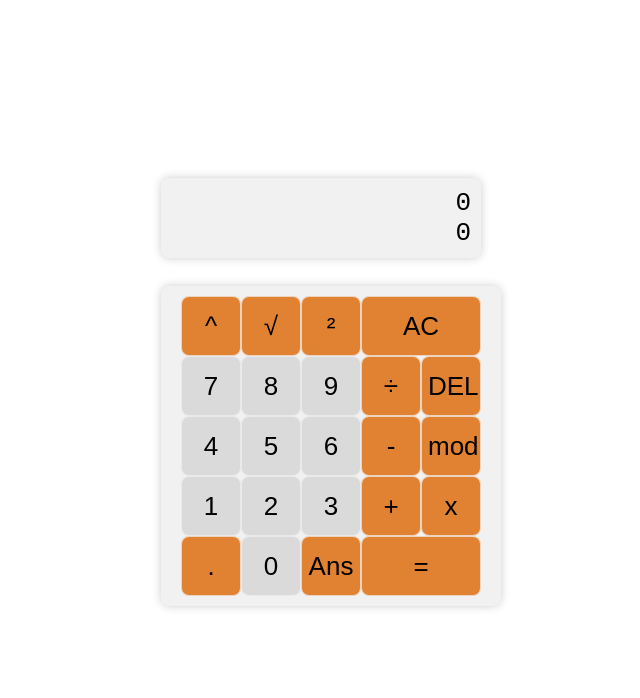
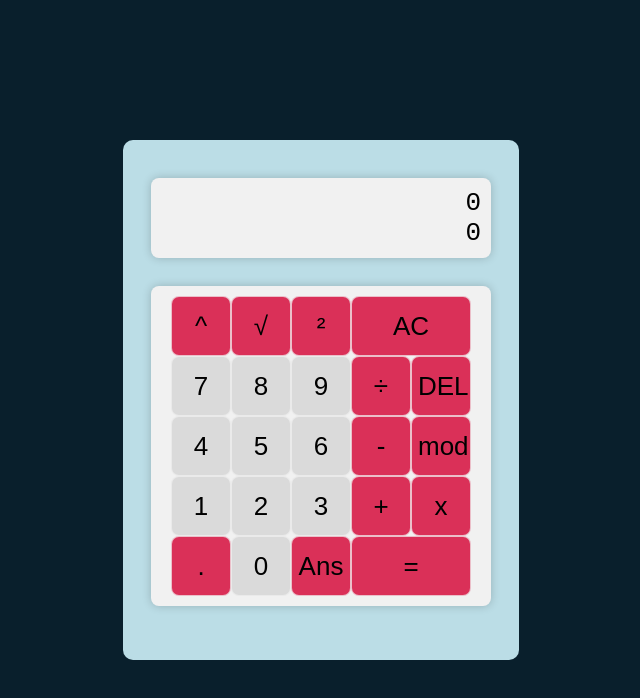
Before and after one commit to Hai5edfm/calculator-project, a React (Vite) app: page /home in a window 1280 px wide. Shown: the top 698 px of the page, without its empty margins (319-959 px from the left). Built offline with nearby package versions, Linux system fonts and the light colour scheme.

Commit message:
fixing square root and Ans functions, also changing css

```diff
--- a/src/App.css
+++ b/src/App.css
@@ -47,4 +47,5 @@ button {
   display: flex;
   justify-content: center;
   align-items: center;
+  background-color: rgba(9, 31, 44);
 }
--- a/src/components/Buttons/index.jsx
+++ b/src/components/Buttons/index.jsx
@@ -26,6 +26,7 @@ export const NumberPad = ({
   const {n1, n2} = numbers;
 
   const handleEditing = (n) => {
+    if(numberEditing === 'n2' && (operation == '√' || operation == '²')) return;
     const ifNumberEditing = () => {
       if(numberEditing === 'n1') {
         // if it is decimal, it returns
@@ -74,7 +75,7 @@ export const NumberPad = ({
   }
 
   const handleResult = () => {
-    if(n1 == null || n2 == null) return;
+    if(n1 == null) return;
     let num1 = parseFloat(numbers.n1);
     let num2 = parseFloat(numbers.n2);
     const getResult = () => {
@@ -96,6 +97,13 @@ export const NumberPad = ({
     setOperation(null);
     setNumberEditing('n1');
   }
+  const handleAns = () => {
+    if(numberEditing === 'n1') {
+      setNumbers({...numbers, n1: result});
+    } else {
+      setNumbers({...numbers, n2: result});
+    }
+  }
 
   return(
     <ul className="buttonsList">
@@ -111,8 +119,9 @@ export const NumberPad = ({
           className={"operationBtn"} children={'√'}
         />
       </li>
-<li>
+      <li>
         <button
+          onClick={() => { handleOp('²') }}
           className={"operationBtn"} children={'²'}
         />
       </li>
@@ -228,7 +237,7 @@ export const NumberPad = ({
       </li>
       <li>
         <button
-          onClick={() => {setNumbers({n1: result, n2: null})}}
+          onClick={() => {handleAns()}}
           className={"operationBtn"}
           children={'Ans'}
         />
--- a/src/containers/Calculator/index.jsx
+++ b/src/containers/Calculator/index.jsx
@@ -13,7 +13,7 @@ export const Calculator = () => {
       <div className="display">
         <p>{result}</p>
         <div id='display'>
-          <span>{n1} {operation} {n2}</span>
+          <span>{operation == '√' && operation} {n1} {operation !== '√' && operation} {n2}</span>
         </div>
       </div>
       <NumberPad
--- a/src/styles/components/Buttons/index.css
+++ b/src/styles/components/Buttons/index.css
@@ -27,10 +27,10 @@
   background-color: #acacac;
 }
 .operationBtn {
-  background-color: rgba(223, 117, 30, 0.904);
+  background-color: rgba(213, 0, 50, 0.8);
 }
 .operationBtn:hover {
-  background-color: rgba(202, 100, 16, 0.904);
+  background-color: rgba(213, 0, 50, 1);
 }
 
 .equalBtn, .clearBtn {
--- a/src/styles/containers/Calculator/index.css
+++ b/src/styles/containers/Calculator/index.css
@@ -1,6 +1,10 @@
 .calculator-container {
 	display: flex;
 	flex-direction: column;
+	align-items: center;
+	background-color: #BBDDE6;
+	padding: 38px;
+	border-radius: 10px;
 }
 
 .display {
@@ -11,7 +15,6 @@
 	align-items: end;
 	width: 100%;
 	height: 100%;
-	max-width: 300px;
 	padding: 10px;
 	border-radius: 8px;
 	box-shadow: 0px 0px 10px rgba(0, 0, 0, 0.2);
```
